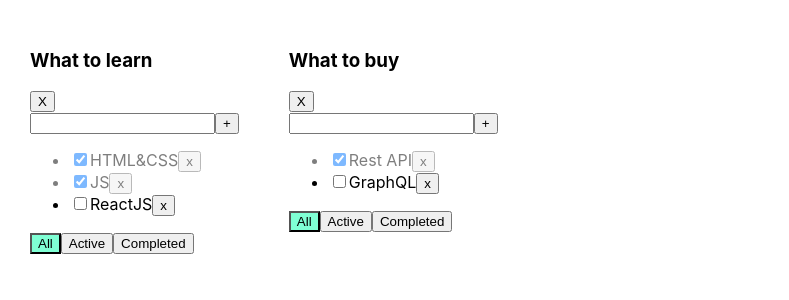
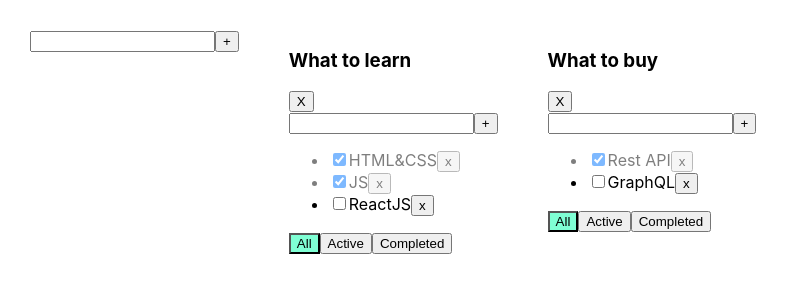
Before and after one commit to erickameysha/todo-list, a React (Create React App) app: page / in a window 1280 px wide. Shown: the top 300 px of the page, without its empty margins (0-789 px from the left). Built offline with nearby package versions, Linux system fonts and the light colour scheme.

Commit message:
create universal change input component

```diff
--- a/src/App.tsx
+++ b/src/App.tsx
@@ -3,6 +3,7 @@ import './App.css';
 // import {Todolist} from './Todolist';
 import {v1} from 'uuid';
 import {Todolist} from "./TodoList";
+import AddItemForm from "./components/AddItemForm";
 
 export type FilterValuesType = "all" | "active" | "completed";
 export type TodolistsType = {
@@ -33,6 +34,7 @@ function App() {
             {id: v1(), title: 'GraphQL', isDone: false},
         ]
     })
+    console.log(tasks)
 
     function removeTask(id: string, todolistID: string) {
 
@@ -54,13 +56,19 @@ function App() {
         setTasks({...tasks, [todolistID]: [task, ...tasks[todolistID]]});
     }
 
+    const addTodolist = (newTitle: string) => {
+        let newID = v1()
+        let newTodolist: TodolistsType = {id: newID, title: newTitle, filter: 'all'}
+        setTodolists([...todolists, newTodolist])
+        setTasks({
+            ...tasks,
+            [newID]: []
+        })
+
+    }
+
     function changeStatus(todolistID: string, taskId: string, isDone: boolean) {
-        // let task = tasks.find(t => t.id === taskId);
-        // if (task) {
-        //     task.isDone = isDone;
-        // }
-        //
-        // setTasks([...tasks]);
+
         setTasks({...tasks, [todolistID]: tasks[todolistID].map(t => t.id === taskId ? {...t, isDone} : t)})
     }
 
@@ -71,22 +79,32 @@ function App() {
     }
 
 
+    const changeTaskSpan = (todolistID: string, taskId: string, title: string) => {
+        setTasks({...tasks, [todolistID]: tasks[todolistID].map(t => t.id === taskId ? {...t, title} : t)})
+        console.log(tasks)
+    }
+    const changeTitleSpan = ( todolistID: string, title: string)=> {
+        setTodolists(todolists.map(el=> el.id === todolistID? {...el, title}: el))
+    }
     return (
         <div className="App">
+            <AddItemForm callBack={addTodolist}/>
             {
                 todolists.map((el) => {
 
                     let tasksForTodolist = tasks[el.id];
 
                     if (el.filter === "active") {
-                        tasksForTodolist = tasks[el.id].filter(t => t.isDone === false);
+                        tasksForTodolist = tasks[el.id].filter(t => !t.isDone);
                     }
                     if (el.filter === "completed") {
-                        tasksForTodolist = tasks[el.id].filter(t => t.isDone === true);
+                        tasksForTodolist = tasks[el.id].filter(t => t.isDone);
                     }
 
                     return (
                         <Todolist
+                            changeTaskSpan={changeTaskSpan}
+                            changeTitleSpan={ changeTitleSpan}
                             key={el.id}
                             todolistID={el.id}
                             title={el.title}
--- a/src/TodoList.tsx
+++ b/src/TodoList.tsx
@@ -1,5 +1,7 @@
 import React, {ChangeEvent, KeyboardEvent, useState} from 'react';
 import {FilterValuesType} from './App';
+import AddItemForm from "./components/AddItemForm";
+import EditableSpan from "./components/EditableSpan";
 
 type TaskType = {
     id: string
@@ -11,74 +13,60 @@ type PropsType = {
     todolistID: string
     title: string
     tasks: Array<TaskType>
-    removeTask: (taskId: string,todolistID: string) => void
-    changeFilter: (value: FilterValuesType,newID: string) => void
-    addTask: (todolistID: string,title: string) => void
-    changeTaskStatus: (todolistID: string,taskId: string, isDone: boolean) => void
+    removeTask: (taskId: string, todolistID: string) => void
+    changeFilter: (value: FilterValuesType, newID: string) => void
+    addTask: (todolistID: string, title: string) => void
+    changeTaskStatus: (todolistID: string, taskId: string, isDone: boolean) => void
     filter: FilterValuesType
-    removeTodolist: (todolistID:string)=> void
+    removeTodolist: (todolistID: string) => void
+    changeTaskSpan: (todolistID: string, taskId: string, title: string) => void
+    changeTitleSpan: (todolistID: string, title: string) => void
 }
 
 export function Todolist(props: PropsType) {
 
-    let [title, setTitle] = useState("")
-    let [error, setError] = useState<string | null>(null)
-
-    const addTask = () => {
-        if (title.trim() !== "") {
-            props.addTask(props.todolistID, title.trim());
-            setTitle("");
-        } else {
-            setError("Title is required");
-        }
-    }
-
-    const onChangeHandler = (e: ChangeEvent<HTMLInputElement>) => {
-        setTitle(e.currentTarget.value)
-    }
-
-    const onKeyPressHandler = (e: KeyboardEvent<HTMLInputElement>) => {
-        setError(null);
-        if (e.charCode === 13) {
-            addTask();
-        }
-    }
 
     const onAllClickHandler = () => props.changeFilter("all", props.todolistID);
     const onActiveClickHandler = () => props.changeFilter("active", props.todolistID);
     const onCompletedClickHandler = () => props.changeFilter("completed", props.todolistID);
- const removeTodolist = () => {
-   props.removeTodolist(props.todolistID)
- }
-
+    const removeTodolist = () => {
+        props.removeTodolist(props.todolistID)
+    }
+    const addPostHandler = (title: string) => {
+        props.addTask(props.todolistID, title)
+    }
+    const changeTaskTitle = (title: string) => {
+      props.changeTitleSpan(props.todolistID, title)
+    }
     return <div>
         <div>
-            <h3>{props.title}</h3>
+            <h3>
+                {
+                    <EditableSpan title={props.title} callBack={changeTaskTitle}/>
+                }
+            </h3>
             <button onClick={removeTodolist}>X</button>
         </div>
 
         <div>
-            <input value={title}
-                   onChange={onChangeHandler}
-                   onKeyPress={onKeyPressHandler}
-                   className={error ? "error" : ""}
-            />
-            <button onClick={addTask}>+</button>
-            {error && <div className="error-message">{error}</div>}
+            <AddItemForm callBack={addPostHandler}/>
         </div>
         <ul>
             {
                 props.tasks.map(t => {
                     const onClickHandler = () => props.removeTask(t.id, props.todolistID)
                     const onChangeHandler = (e: ChangeEvent<HTMLInputElement>) => {
-                        props.changeTaskStatus(props.todolistID,t.id, e.currentTarget.checked);
+                        props.changeTaskStatus(props.todolistID, t.id, e.currentTarget.checked);
+                    }
+                    const changeTaskSpanHandler = (title: string) => {
+                        props.changeTaskSpan(props.todolistID, t.id, title)
                     }
 
                     return <li key={t.id} className={t.isDone ? "is-done" : ""}>
                         <input type="checkbox"
                                onChange={onChangeHandler}
                                checked={t.isDone}/>
-                        <span>{t.title}</span>
+                        <EditableSpan title={t.title} callBack={changeTaskSpanHandler}/>
                         <button onClick={onClickHandler}>x</button>
                     </li>
                 })
@@ -86,11 +74,14 @@ export function Todolist(props: PropsType) {
         </ul>
         <div>
             <button className={props.filter === 'all' ? "active-filter" : ""}
-                    onClick={onAllClickHandler}>All</button>
+                    onClick={onAllClickHandler}>All
+            </button>
             <button className={props.filter === 'active' ? "active-filter" : ""}
-                onClick={onActiveClickHandler}>Active</button>
+                    onClick={onActiveClickHandler}>Active
+            </button>
             <button className={props.filter === 'completed' ? "active-filter" : ""}
-                onClick={onCompletedClickHandler}>Completed</button>
+                    onClick={onCompletedClickHandler}>Completed
+            </button>
         </div>
     </div>
 }
--- /dev/null
+++ b/src/components/AddItemForm.tsx
@@ -0,0 +1,46 @@
+import React, {ChangeEvent, KeyboardEvent, useState} from 'react';
+
+
+type  PropsType={
+    callBack: (title: string)=> void
+}
+const AddItemForm = (props: PropsType) => {
+    let [title, setTitle] = useState("")
+    let [error, setError] = useState<string | null>(null)
+    const callBack = props.callBack
+
+
+    const addTask = () => {
+        if (title.trim() !== "") {
+            callBack(title.trim());
+            setTitle("");
+        } else {
+            setError("Title is required");
+        }
+    }
+
+    const onChangeHandler = (e: ChangeEvent<HTMLInputElement>) => {
+        setTitle(e.currentTarget.value)
+    }
+
+    const onKeyPressHandler = (e: KeyboardEvent<HTMLInputElement>) => {
+        setError(null);
+        if (e.charCode === 13) {
+            addTask();
+        }
+    }
+
+    return (
+        <div>
+            <input value={title}
+                   onChange={onChangeHandler}
+                   onKeyPress={onKeyPressHandler}
+                   className={error ? "error" : ""}
+            />
+            <button onClick={addTask}>+</button>
+            {error && <div className="error-message">{error}</div>}
+        </div>
+    );
+};
+
+export default AddItemForm;
--- /dev/null
+++ b/src/components/EditableSpan.tsx
@@ -0,0 +1,26 @@
+import React, {ChangeEvent, useState} from 'react';
+// import * as fs from "fs";
+type propsType = {
+    title: string
+callBack: (title: string)=> void
+}
+const EditableSpan = (props: propsType) => {
+    const [title, setTitle] = useState(props.title)
+    const [editSpan, setEditSpan] = useState(false)
+    const onDoubleClickHandler = () => {
+        setEditSpan(true)
+    }
+    const onBlurHandler = () => {
+        props.callBack(title)
+        setEditSpan(false)
+    }
+    const onChangeHandler = (e: ChangeEvent<HTMLInputElement>) => {
+        setTitle(e.currentTarget.value)
+        console.log(title)
+    }
+    return editSpan
+        ? <input onBlur={onBlurHandler}  onChange={onChangeHandler} autoFocus value={title} type="text"/>
+        : <span onDoubleClick={onDoubleClickHandler}>{title}</span>
+};
+
+export default EditableSpan;
```
